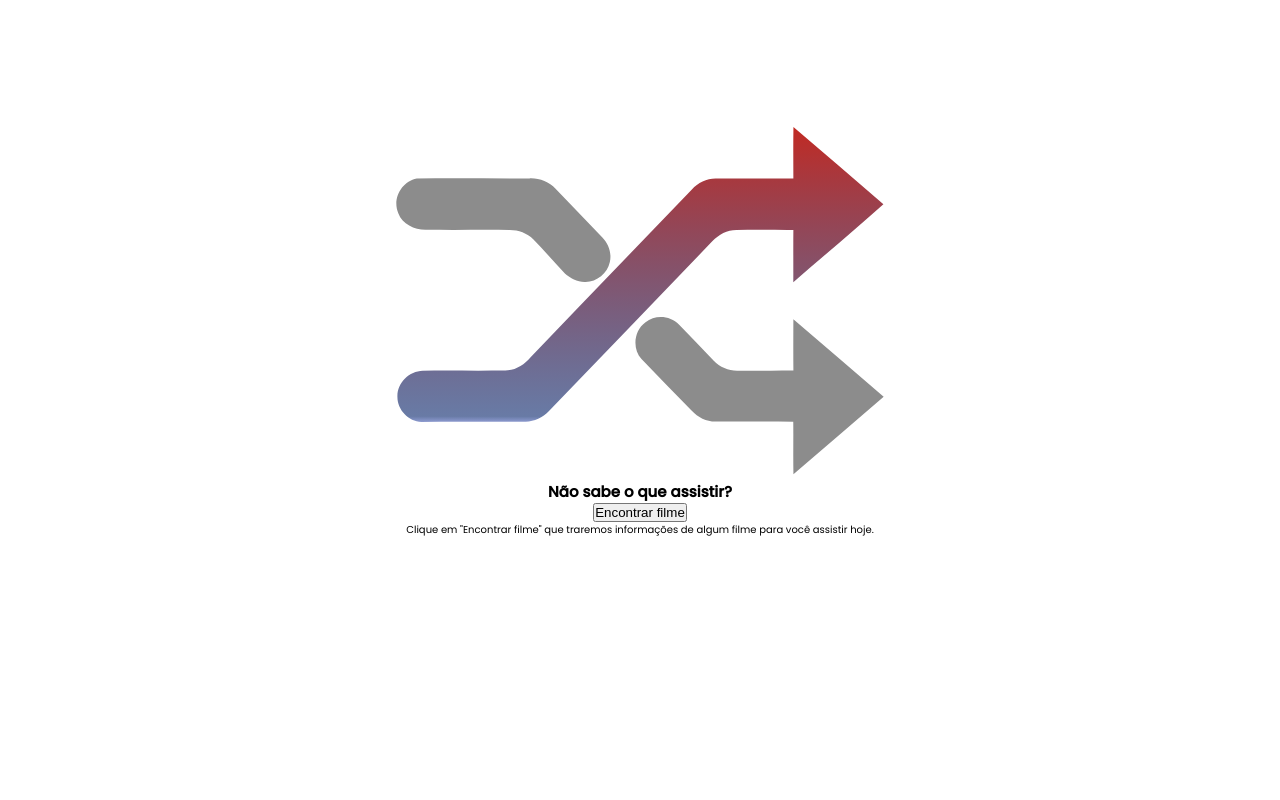
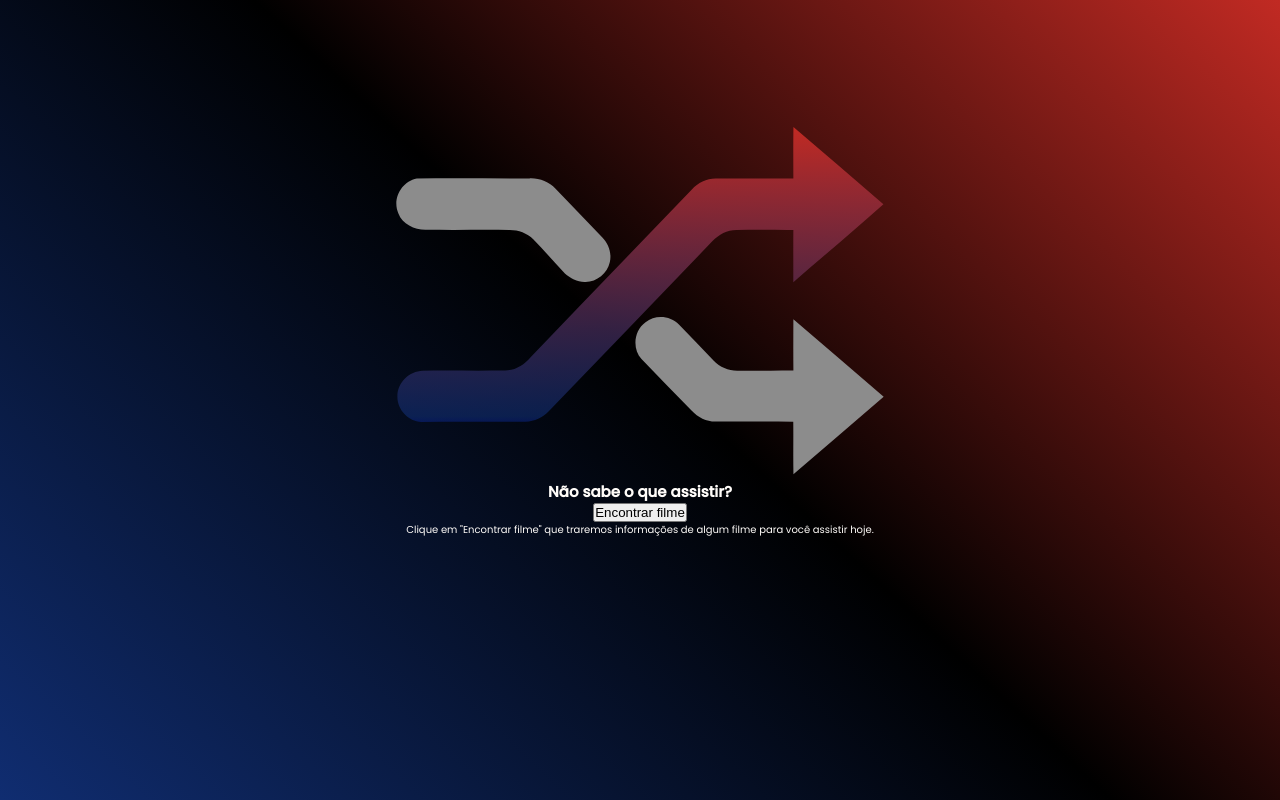
Before and after one commit to raiane-oliveira/Rocketflix, a plain HTML site: page index.html in a window 1280 px wide. Drawn offline with Linux system fonts and the light colour scheme.

Commit message:
feat: app container

```diff
--- a/styles.css
+++ b/styles.css
@@ -18,9 +18,12 @@ body {
 
 /* App */
 #app {
-    height: 100%;
+    height: 100vh;
     width: 100%;
     max-width: 1440px;
-    margin: 12.6rem auto;
+    margin: 0 auto;
+    padding-top: 12.6rem;
     text-align: center;
+    background: var(--background);
+    color: var(--title);
 }
```
